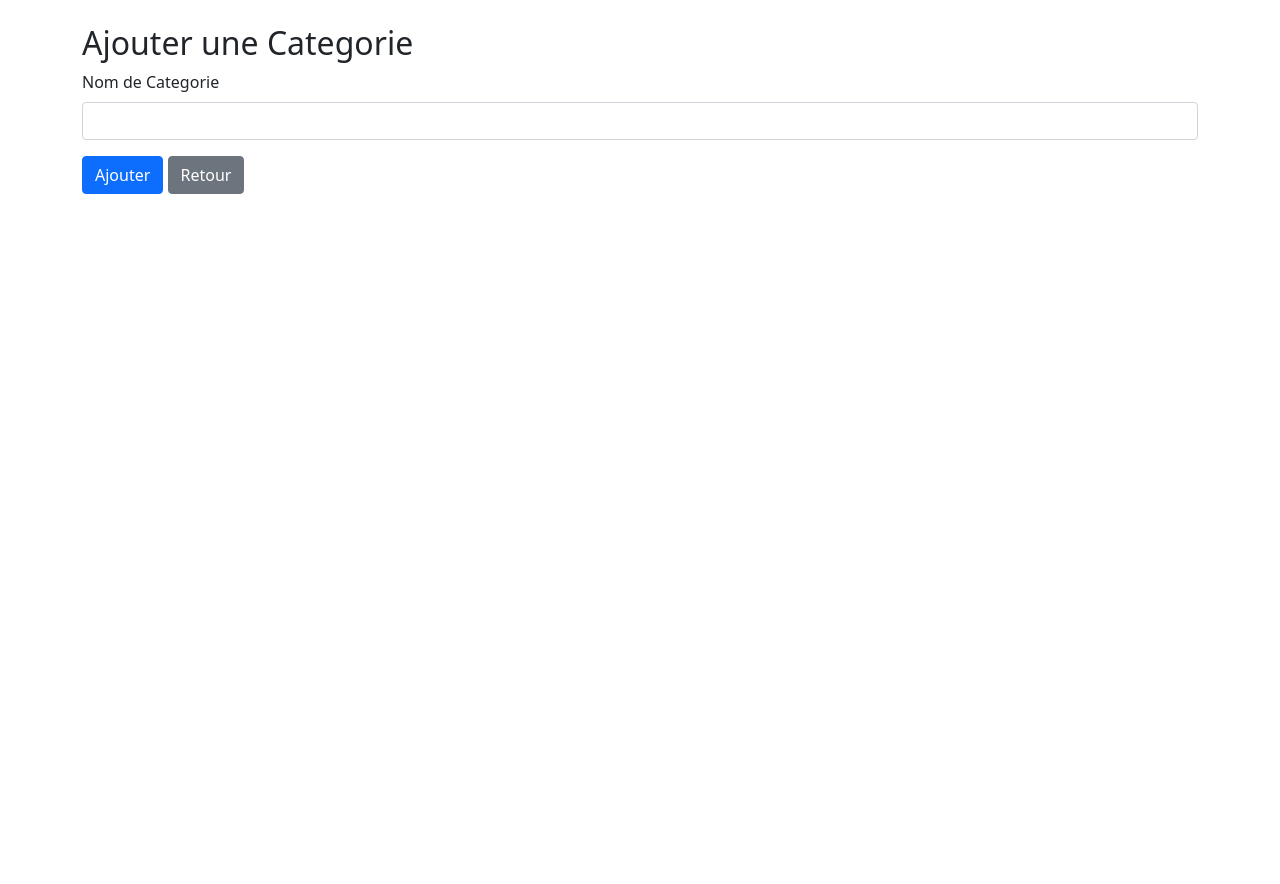
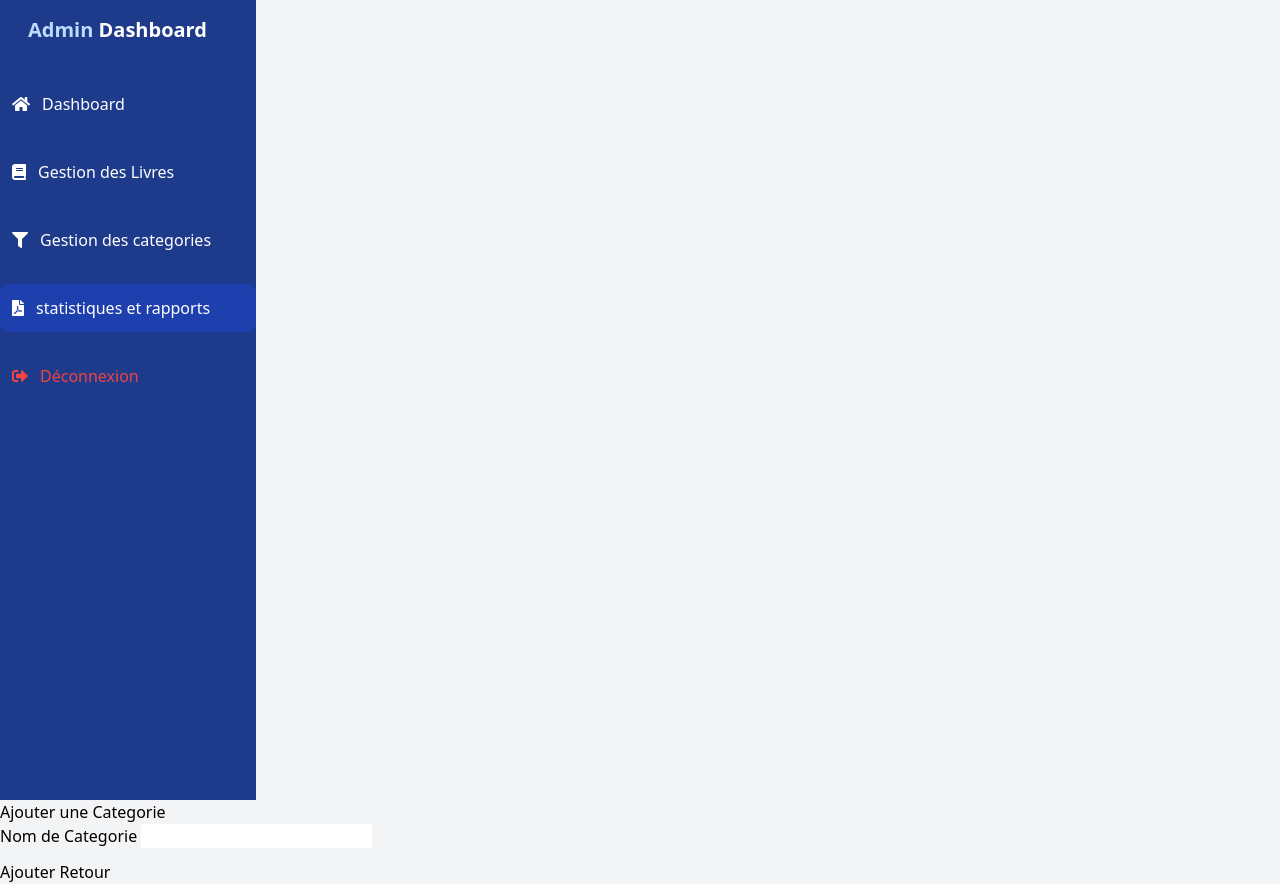
Before and after one commit to Ayoub-fetti/Syst-me-de-Gestion-de-Biblioth-que, a PHP site: page /votre-projet/admin/add_categorie.php in a window 1280 px wide. Before the commit the page ends 194 px from the top, so only its background shows below. Run offline with PHP 8.4, Linux system fonts and the light colour scheme; the visitor is signed in with stand-in values (Sample User, id 1); some libraries are stand-ins or nearby versions.

Commit message:
Adjusting Categories Adding page with dashboard need styling

```diff
--- a/admin/add_categorie.php
+++ b/admin/add_categorie.php
@@ -27,14 +27,67 @@ if (isset($_POST['submit'])) {
 }
 ?>
 
+
+
+
 <!DOCTYPE html>
 <html>
 <head>
-    <title>Ajouter un Livre</title>
-    <link href="https://cdn.jsdelivr.net/npm/bootstrap@5.1.3/dist/css/bootstrap.min.css" rel="stylesheet">
+
+
+    <title>Rapport et Statistiques</title>
+    <script src="https://cdn.tailwindcss.com"></script>
+    <link rel="stylesheet" href="https://cdnjs.cloudflare.com/ajax/libs/font-awesome/5.15.3/css/all.min.css">
 </head>
-<body>
-    <div class="container mt-4">
+<body class="bg-gray-100 font-sans antialiased">
+    <div class="flex">
+                <!-- Sidebar -->
+            <div class="w-64 bg-blue-900 text-white min-h-screen">
+                <div class="p-4 flex items-center">
+                    <span class="ml-3 text-xl font-semibold">
+                        <span class="text-blue-200">Admin</span> Dashboard
+                    </span>
+                </div>
+                <nav class="mt-5">
+                    <div class="mt-5">
+                        <a class="flex items-center p-3 hover:bg-blue-800 rounded-lg" href="admin_dashboard.php">
+                            <i class="fas fa-home"></i>
+                            <span class="ml-3">Dashboard</span>
+                        </a>
+                    </div>
+                    <div class="mt-5">
+                        <a class="flex items-center p-3 hover:bg-blue-800 rounded-lg" href="admin_books.php">
+                            <i class="fas fa-book"></i>
+                            <span class="ml-3">Gestion des Livres</span>
+                        </a>
+                    </div>
+                    <div class="mt-5">
+                        <a class="flex items-center p-3 hover:bg-blue-800 rounded-lg" href="admin_categories.php">
+                            <i class="fas fa-filter"></i>
+                            <span class="ml-3">Gestion des categories</span>
+                        </a>
+                    </div>
+                    <div class="mt-5">
+                        <a class="flex items-center p-3 bg-blue-800 rounded-lg" href="admin_rapport.php">
+                            <i class="fas fa-file-pdf"></i>
+                            <span class="ml-3">statistiques et rapports</span>
+                        </a>
+                    </div>
+                    <div class="mt-5">
+                        <a href="../logout.php" class="flex items-center p-3 hover:bg-blue-800 rounded-lg text-red-500 hover:text-red-400">
+                            <i class="fas fa-sign-out-alt"></i>
+                            <span class="ml-3">Déconnexion</span>
+                        </a>
+                    </div>
+                </nav>
+            </div>
+
+
+    </div>
+
+
+
+    <div class="">
         <h2>Ajouter une Categorie</h2>
 
         <?php if ($message): ?>
```
